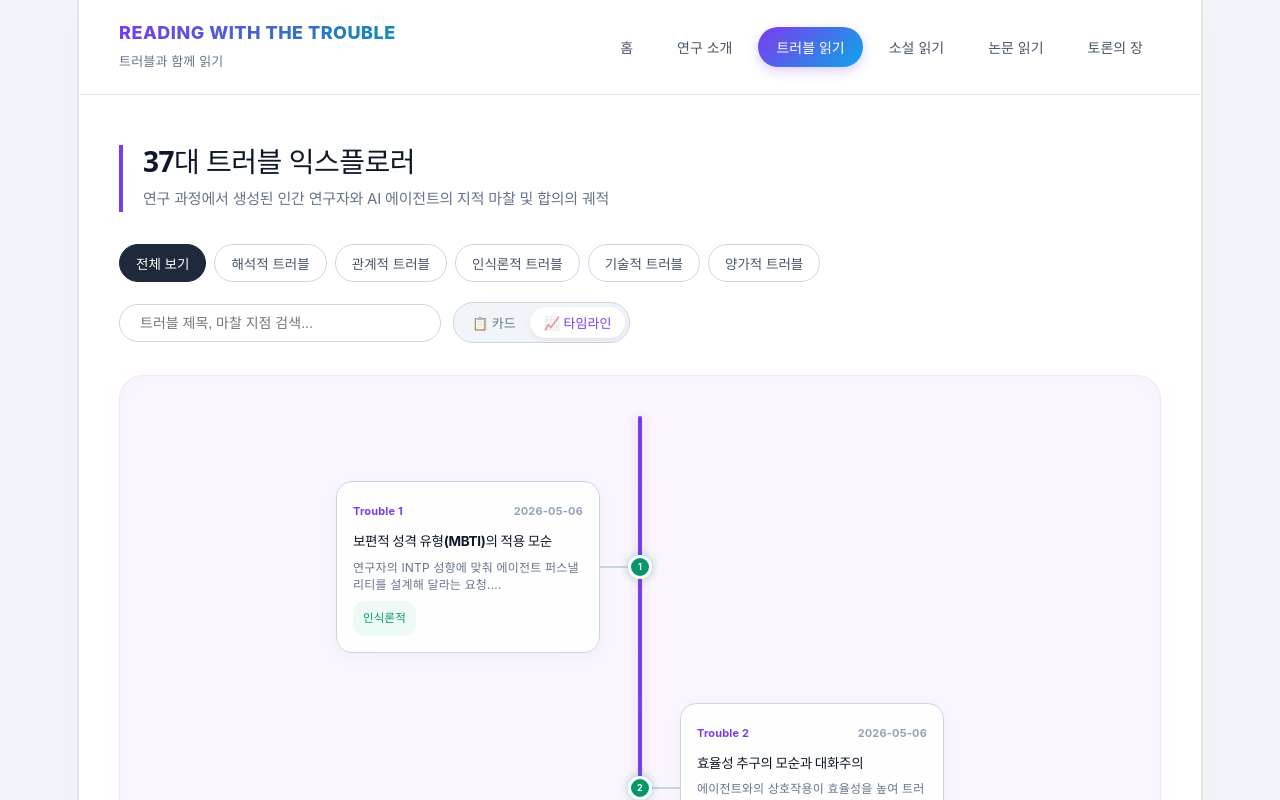
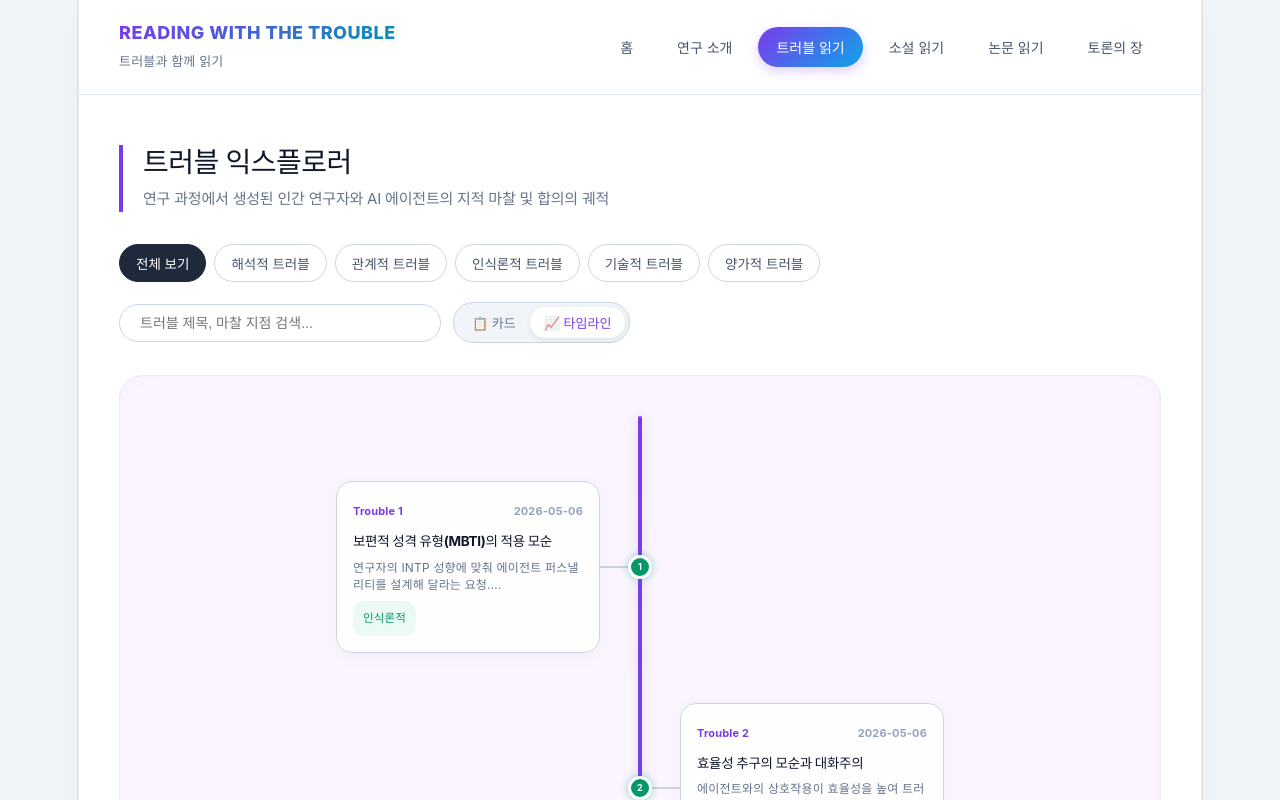
Before and after one commit to daewonnoh/LLM-Wiki-Agent, a React (Vite) app: page / in a window 1280 px wide. Both pictures are taken after a click on the button "트러블 읽기". Shown: the top 800 px of the page. Built offline with nearby package versions, Linux system fonts and the light colour scheme; a web font is replaced by a local one.

Commit message:
Rename Trouble Explorer title

```diff
--- a/src/App.jsx
+++ b/src/App.jsx
@@ -596,7 +596,7 @@ function App() {
         {activeMenu === 'explorer' && (
           <div className="explorer-page fade-in">
             <div className="page-header-wrapper">
-              <h2 className="page-title">37대 트러블 익스플로러</h2>
+              <h2 className="page-title">트러블 익스플로러</h2>
               <p className="page-subtitle">연구 과정에서 생성된 인간 연구자와 AI 에이전트의 지적 마찰 및 합의의 궤적</p>
             </div>
 
```
Also changed, not shown: 1 other file (tests, documents, lock files or other folders).
